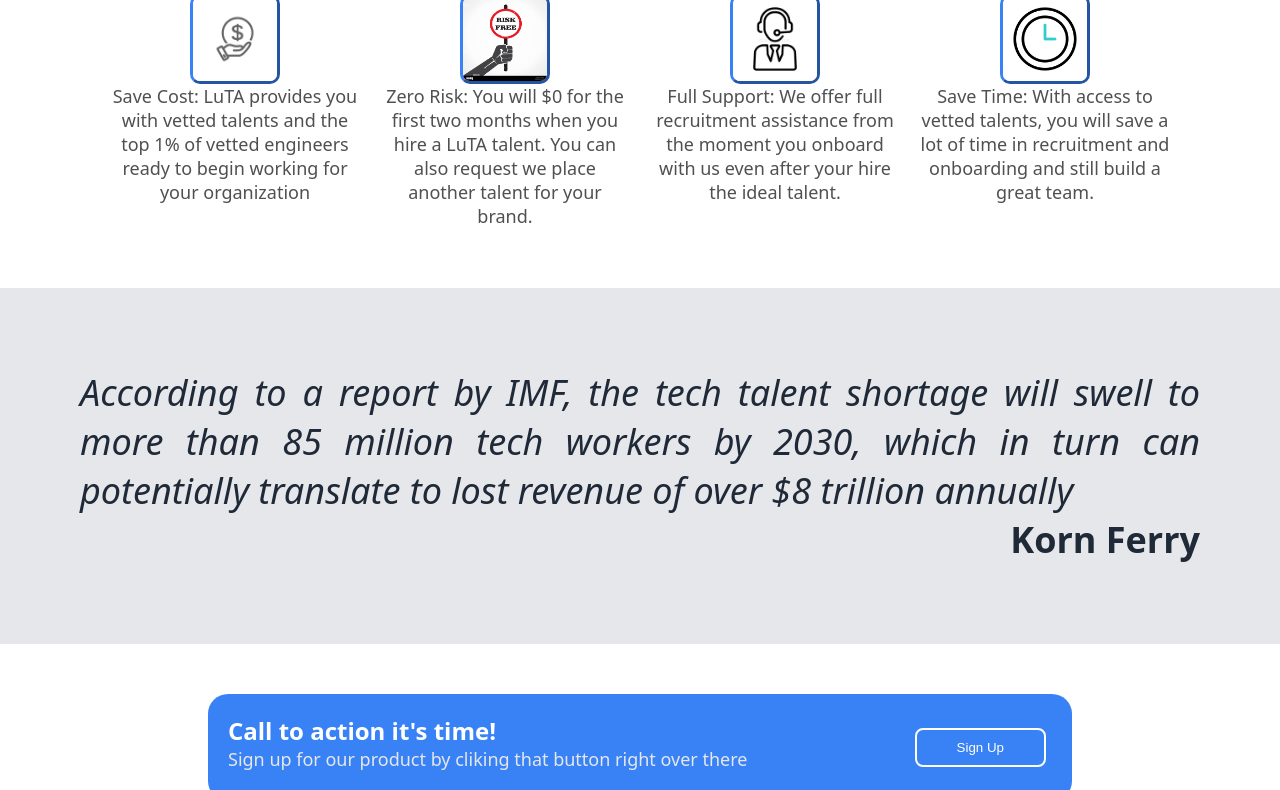
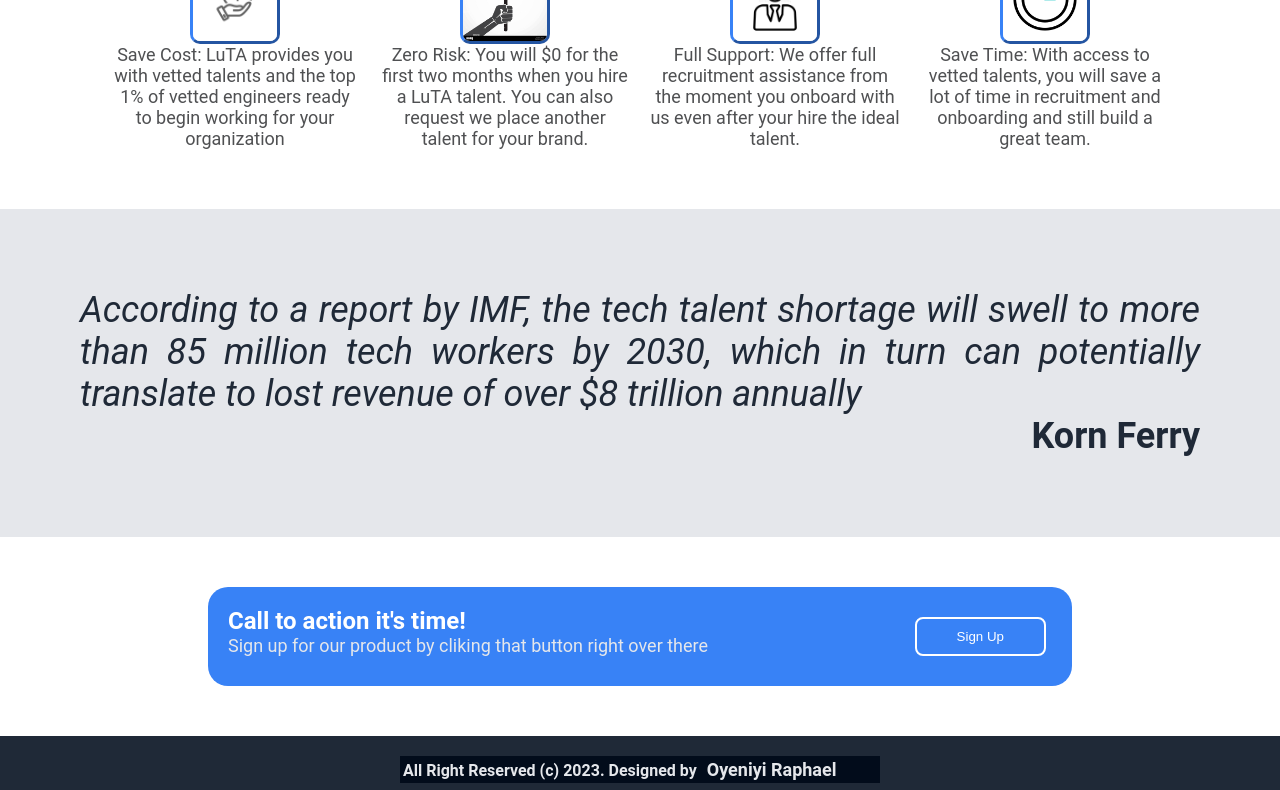
Before and after one commit to ralphoye/luta-cohort-3, a plain HTML site: page landingpage/index.html in a window 1280 px wide. Shown: the part 559-1349 px from the top of the page. Drawn offline with Linux system fonts and the light colour scheme.

Commit message:
font updated

```diff
--- a/landingpage/index.html
+++ b/landingpage/index.html
@@ -4,7 +4,7 @@
     <meta charset="UTF-8">
     <meta name="viewport" content="width=device-width, initial-scale=1.0">
     <link rel="stylesheet" href="style.css">
-    <link rel="icon" type="image/x-icon" href="/landingpage Project/images/luta logo.png">
+    <link rel="icon" type="image/x-icon" href="images/luta logo.png">
     <title>Welcome to Lutah</title>
 </head>
 <body>
--- a/landingpage/style.css
+++ b/landingpage/style.css
@@ -10,7 +10,7 @@ body {
     box-sizing: border-box;
     background-color: #FFFFFF;
     padding: 0;
-    font-family: system-ui, -apple-system, BlinkMacSystemFont, 'Segoe UI', Roboto, Oxygen, Ubuntu, Cantarell, 'Open Sans', 'Helvetica Neue', sans-serif
+    font-family: 'Roboto', arial;
 }
 
 /* every section has a class wrapper and right and left set to 100px */
```
